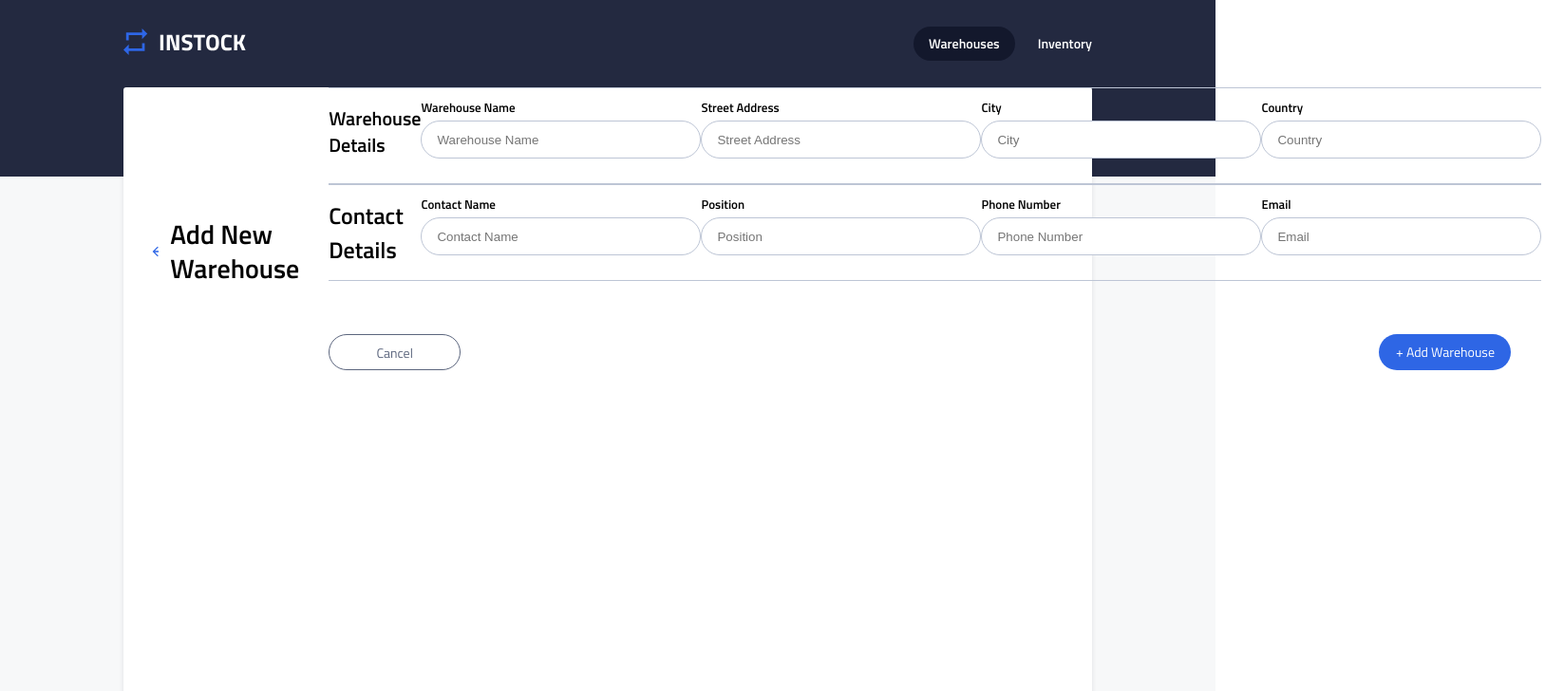
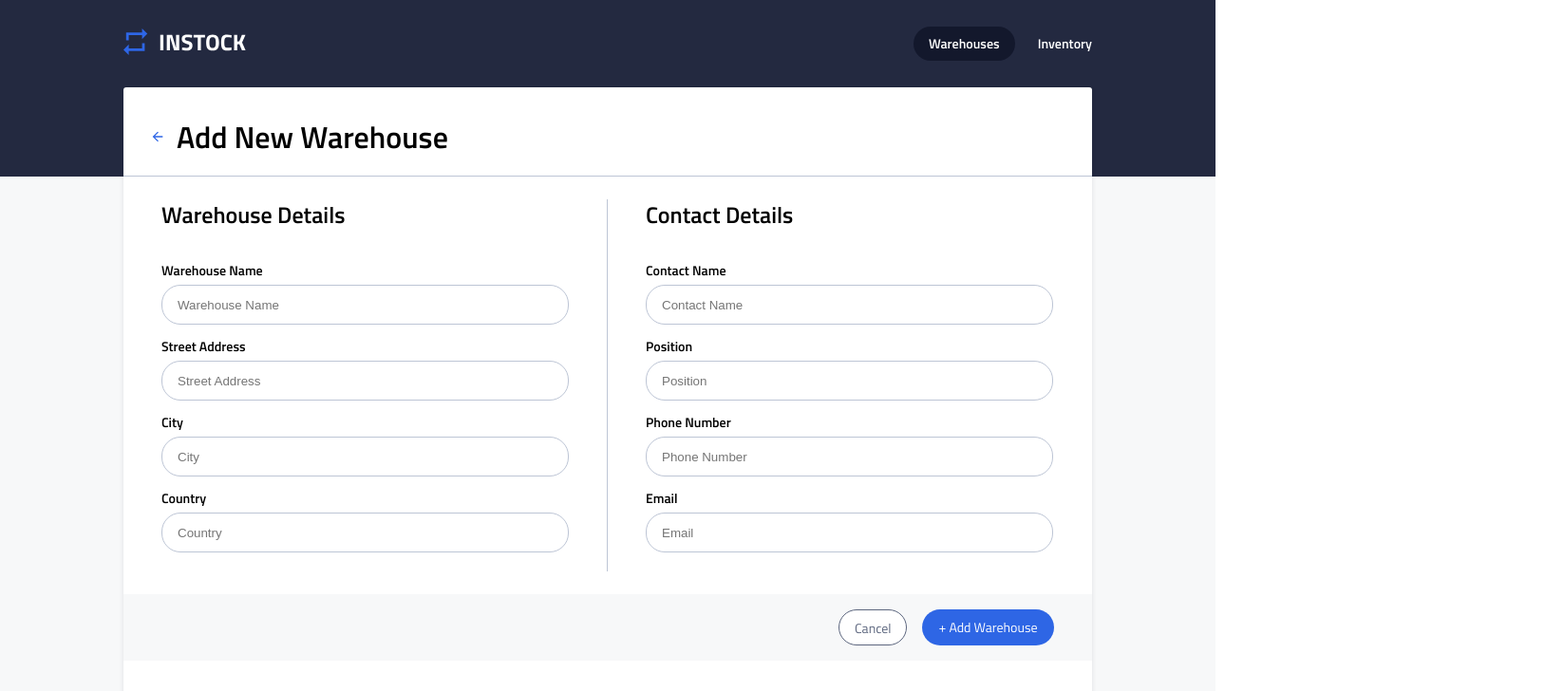
Before and after one commit to xfroggy/instock-group3, a React (Create React App) app in the folder client/: page /warehouses/add in a window 1280 px wide. Shown: the top 728 px of the page at 95% size, 1647 px wide, since content can reach past the window. Built offline with nearby package versions, Linux system fonts and the light colour scheme.

Commit message:
before pull from github

```diff
--- /dev/null
+++ b/client/src/components/Inventory/InventoryDelete.jsx
@@ -0,0 +1,2 @@
+import React from 'react'
+import { Modal, Button }
--- a/client/src/components/warehouse/WarehouseAdd.jsx
+++ b/client/src/components/warehouse/WarehouseAdd.jsx
@@ -5,7 +5,8 @@ import axios from 'axios';
 
 const WarehouseAdd = () => {
     const history = useHistory();
-    const emptyError = "This field is required.";
+    const emptyError = `<div class="danger-icon"><div class="text-danger">This field is required.</div></div>`;
+
 
     const [formContents, setFormContents] = useState();
     const [warehouseName, setWarehouseName] = useState("");
@@ -72,7 +73,7 @@ const WarehouseAdd = () => {
             setPhone({ error: emptyError });
         } else if (!phonePattern.test(formData.get('phone'))) {
             isValid = false;
-            setPhone({ error: "not a valid phone number" });
+            setPhone({ error: `<div class="danger-icon"><div class="text-danger">Not valid phone number format.</div></div>` });
         } else {
             setPhone({ error: "" });
         }
@@ -84,7 +85,7 @@ const WarehouseAdd = () => {
             setEmail({ error: emptyError });
         } else if (!emailPattern.test(formData.get('email'))) {
             isValid = false;
-            setEmail({ error: "Not valid email syntax" });
+            setEmail({ error: `<div class="danger-icon"><div class="text-danger">Not valid email syntax.</div></div>` });
         } else {
             setEmail({ error: "" });
         }
@@ -121,94 +122,97 @@ const WarehouseAdd = () => {
 
     return (
         <>
-            {/* <div className="card__container">
-                <div className="form__container">
-                    <div className="card__header--container">
-                        <div className="card__arrow"></div>
-                        <h1 className="card__header--title">Add Warehouse</h1>
-                    </div> */}
-
             <section className="warehouse__parent">
                 <div className="warehouse__background--gray">
                     <div className="warehouse__background"></div>
                     <div className="warehouse__firstRow">
                         <div className="warehouse__firstRow--box">
                             <div className="warehouse__container">
-                                <div className="warehouse__box--row">
+                                <div className="card__box--row">
 
                                     <div className="card__top--container">
                                         <div className="card__arrow"></div>
                                         <h1 className="card__top--title">Add New Warehouse</h1>
                                     </div>
-
+                                </div>
 
 
                                 <form onSubmit={addWarehouse}>
-                                        <div className="card__details--container warehouse__tableRow">
+                                    <div className="card__horizontal">
+                                        <div className="card__details--container--first">
                                             <h2 className="card__details--title">Warehouse Details</h2>
                                             <div className="form__group">
                                                 <div className="form__label">Warehouse Name</div>
-                                                <input className="form__input" type="text"
+                                                <input className="form__input" style={{ border: warehouseName.error ? '1px solid red' : '' }} type="text"
                                                     name="warehouseName"
                                                     placeholder="Warehouse Name"
                                                 />
-                                                <div className="text-danger">
-                                                    {formContents && !formContents.warehouseName ? warehouseName.error : ""}
+                                                <div className="error__container">
+                                                    {formContents && !formContents.warehouseName ?
+                                                        <div dangerouslySetInnerHTML={{ __html: warehouseName.error }}></div> : ""}
                                                 </div>
                                             </div>
 
                                             <div className="form__group">
                                                 <div className="form__label">Street Address</div>
-                                                <input className="form__input" type="text" name="address"
+                                                <input className="form__input" style={{ border: address.error ? '1px solid red' : '' }} type="text" name="address"
                                                     placeholder="Street Address"
                                                 />
-                                                <div className="text-danger">
-                                                    {formContents && !formContents.address ? address.error : ""}
+                                                <div className="error__container">
+                                                    {formContents && !formContents.address ?
+                                                        <div dangerouslySetInnerHTML={{ __html: address.error }}></div> : ""}
                                                 </div>
                                             </div>
                                             <div className="form__group">
                                                 <div className="form__label">City</div>
-                                                <input className="form__input" type="text" name="city" placeholder="City" />
-                                                <div className="text-danger">
-                                                    {formContents && !formContents.city ? city.error : ""}
+                                                <input className="form__input" style={{ border: city.error ? '1px solid red' : '' }} type="text" name="city" placeholder="City" />
+                                                <div className="error__container">
+                                                    {formContents && !formContents.city ?
+                                                        <div dangerouslySetInnerHTML={{ __html: city.error }}></div> : ""}
                                                 </div>
                                             </div>
                                             <div className="form__group">
                                                 <div className="form__label">Country</div>
-                                                <input className="form__input" type="text" name="country" placeholder="Country" />
-                                                <div className="text-danger">
-                                                    {formContents && !formContents.country ? country.error : ""}
+                                                <input className="form__input" style={{ border: country.error ? '1px solid red' : '' }} type="text" name="country" placeholder="Country" />
+                                                <div className="error__container">
+                                                    {formContents && !formContents.country ?
+                                                        <div dangerouslySetInnerHTML={{ __html: country.error }}></div> : ""}
                                                 </div>
                                             </div>
                                         </div>
-                                        <div className="card__details--container warehouse__tableRow">
-                                            <h2>Contact Details</h2>
+                                        <div className="card__details--container--second ">
+                                            <h2 className="card__details--title">Contact Details</h2>
                                             <div className="form__group">
                                                 <div className="form__label">Contact Name</div>
-                                                <input className="form__input" type="text" name="contactName" placeholder="Contact Name" />
-                                                <div className="text-danger">
-                                                    {formContents && !formContents.contactName ? contactName.error : ""}
+                                                <input className="form__input" style={{ border: contactName.error ? '1px solid red' : '' }} type="text" name="contactName" placeholder="Contact Name" />
+                                                <div className="error__container">
+                                                    {formContents && !formContents.contactName ?
+                                                        <div dangerouslySetInnerHTML={{ __html: contactName.error }}></div> : ""}
                                                 </div>
                                             </div>
                                             <div className="form__group">
                                                 <div className="form__label">Position</div>
-                                                <input className="form__input" type="text" name="position" placeholder="Position" />
-                                                <div className="text-danger">
-                                                    {formContents && !formContents.position ? position.error : ""}
+                                                <input className="form__input" style={{ border: position.error ? '1px solid red' : '' }} type="text" name="position" placeholder="Position" />
+                                                <div className="error__container">
+                                                    {formContents && !formContents.position ?
+                                                        <div dangerouslySetInnerHTML={{ __html: position.error }}></div> : ""}
                                                 </div>
                                             </div>
                                             <div className="form__group">
                                                 <div className="form__label">Phone Number</div>
-                                                <input className="form__input" type="text" name="phone" placeholder="Phone Number" />
-                                                <div className="text-danger">
-                                                    {formContents && !formContents.phone ? phone.error : ""}
+                                                <input className="form__input" style={{ border: phone.error ? '1px solid red' : '' }} type="text" name="phone" placeholder="Phone Number" />
+                                                <div className="error__container">
+                                                    {formContents && !formContents.phone ?
+                                                        <div dangerouslySetInnerHTML={{ __html: phone.error }}></div> : ""}
                                                 </div>
                                             </div>
                                             <div className="form__group">
                                                 <div className="form__label">Email</div>
-                                                <input className="form__input" type="text" name="email" placeholder="Email" />
-                                                <div className="text-danger">
-                                                    {formContents && !formContents.email ? email.error : ""}
+                                                <input className="form__input" style={{ border: email.error ? '1px solid red' : '' }} type="text" name="email" placeholder="Email" />
+                                                <div className="error__container">
+                                                    {formContents && !formContents.email ?
+                                                        <div dangerouslySetInnerHTML={{ __html: email.error }}></div> : ""}
+                                                </div>
                                             </div>
                                         </div>
                                     </div>
@@ -222,7 +226,7 @@ const WarehouseAdd = () => {
                         </div>
                     </div>
                 </div>
-                </div>
+
             </section>
         </>
     )
--- a/client/src/components/warehouse/WarehouseAdd.scss
+++ b/client/src/components/warehouse/WarehouseAdd.scss
@@ -1,39 +1,25 @@
 @use '../../partials/partials' as *;
 @use '../../partials/mixins.scss' as *;
 
-// .card__container {
-//     position: absolute;
-//     left: 4.27%;
-//     right: 4.27%;
-//     top: 11.79%;
-//     bottom: 8.32%;
-
-//     /* White */
-
-//     background: #FFFFFF;
-//     /* Card Shadow */
-
-//     box-shadow: 0px 2px 5px rgba(19, 24, 44, 0.1);
-//     border-radius: 3px;
-// }
-
-// .card__container {
-//     display: flex;
-//     // flex-direction: column;
-//     width: 21.4375rem;
-//     background-color: $white;
-//     position: absolute;
-//     box-shadow: 0rem 0.125rem 0.3125rem rgb(19 24 44 / 10%);
-//     border-radius: 0.1875rem;
-//   }
 .card{
 
     &__top--container {
         display: flex;
         align-items: center;
         margin-top: 2rem;
-        margin-bottom: 1.5rem;
-        margin-left: 1.75rem;
+        padding-left: 1.75rem;
+        padding-bottom: 1.5rem;
+        border-bottom: 1px solid $cloud;
+
+        @include tablet{
+            padding-bottom: 1.3125rem; //21px
+        }
+    }
+
+    &__box--row {
+        @include tablet{
+
+        }
     }
 
 
@@ -44,6 +30,10 @@
         width: 1rem;
         height: 1rem;
         margin-right: .75rem; //12px
+
+        &:hover, &:focus {
+            transform: scale(1.2);
+        }
     }
 
     &__top--title{
@@ -51,19 +41,84 @@
         line-height: 2.25rem; //36px;
         font-weight: 600;
         margin: 0;
+
+        @include tablet {
+            font-size: 2rem; //32px
+            line-height: 2.5rem; //40px
+        }
+
+        @include desktop{
+            font-size: 2rem; //32px
+            line-height: 2.5rem; //40px
+        }
     }
 
     &__details--title {
         font-size: 1.25rem; //20px
         font-weight: 600;
         line-height: 1.75rem; //28px
-        margin: 1rem 0 1.5rem 0;
+        margin: 0 0 1.5rem 0;
+
+        @include tablet{
+            font-size: 1.5rem; //24px
+            line-height: 2rem; //32px
+            margin-bottom: 2rem;
+        }
+
+
     }
 
-    &__details--container{
-        margin: 0 1.5rem;
+    &__horizontal {
+
+        @include tablet{
+            display: flex;
+            flex-direction: row;
+        }
+
+
     }
+
+    &__details--container--first {
+        padding: 1rem 1.5rem 0 1.5rem;
+        border-bottom: 1px solid $cloud;
+        padding-bottom: .5rem;
+
+        @include tablet {
+            padding-top: 0;
+            padding-right: 2rem;
+            padding-left: 2rem;
+            border-bottom: none;
+            border-right: 1px solid $cloud;
+            margin-top: 1.5rem;
+            margin-bottom: 1.5rem;
+        }
+
+        @include desktop {
+            padding-right: 2.5rem;
+            padding-left: 2.5rem;
+        }
+    }
+
+    &__details--container--second{
+        padding: 1rem 1.5rem 0 1.5rem;
+
+        @include tablet {
+            padding-top: 1.5rem;
+            padding-right: 2rem;
+            padding-left: 2rem;
+        }
+
+        @include desktop {
+            padding-right: 2.5rem;
+            padding-left: 2.5rem;
+        }
+    }
+
+
+
 }
+
+
 
 .form {
     &__label {
@@ -71,8 +126,12 @@
         font-size: 0.8125rem; //13px
         font-weight: 600;
         margin-bottom: .25rem;
+        line-height: 1.25rem; //20px
 
-        line-height: 1.25rem; //20px
+        @include tablet {
+            font-size: 0.875rem; //14px
+            line-height: 1.375rem; //22px
+        }
 
     }
 
@@ -82,29 +141,70 @@
         border: 1px solid $cloud;
         border-radius: 1.25rem;
         padding-left: 1rem;
-        margin-bottom: 1rem;
+        margin-bottom: .25rem;
 
-        &:focus {
+        @include tablet{
+            width: 16.75rem; //287.5px
+            height: 2.375rem; //38px
+        }
+
+        @include desktop{
+            width: 25.563rem; //429px
+
+        }
+
+        &:hover, &:focus {
             border-radius: 1.25rem;
             border: 1px solid $indigo;
             outline: none;
         }
+
+
     }
 
     &__button-group {
         display: flex;
-        padding: 1.5rem 1.5rem 1rem 1.5rem;
+        padding: 1rem 1.5rem;
+        align-items: center;
         justify-content: space-between;
+        background-color: $light-gray;
+
+        @include tablet{
+            justify-content: flex-end;
+            padding-right: 2rem;
+        }
+        @include desktop{
+            padding-right: 2.5rem;
+        }
 
     }
 }
 
-button.btn-clear {
+button {
+    height: 2.375rem;
+        width: 10.5rem;
+        font-family: Titillium Web;
+        font-size: 0.875rem;
+        line-height: 1.375rem;
+        padding: 0.5rem 1rem;
+      //  margin: 2rem 2rem 1.5rem 0rem;
+        border-radius: 1.25rem;
+        background-color: $indigo;
+        color: $white;
+        border: none;
+
+
+&.btn-clear {
     background-color: $white;
     color: $slate;
     width: 8.6875rem; //139px;
     border: 1px solid $slate;
     margin-left: 0;
+    margin-bottom: 0;
+
+    @include tablet {
+        width: 4.5rem; // 72px;
+    }
 
 
     &:hover {
@@ -115,7 +215,46 @@ button.btn-clear {
     }
 }
 
-button.btn-add {
+&.btn-add {
     width: 8.6875rem; //139px;
     margin-left: 1rem;
+    margin-bottom: 0;
+
+    &:hover, &:focus {
+        background-color: $graphite;
+        outline:none;
+
+    }
 }
+
+}
+
+.text-danger {
+   font-size: 0.6875rem; //11px
+   line-height: 1rem;
+   margin-left: 1.083125rem;  //17.33px;
+   color: $red;
+   width: 300px;
+}
+
+.danger-icon {
+    background-image: url(../../assets/icons/error-24px.svg);
+        background-repeat: no-repeat;
+        background-size: cover;
+        width: 0.833125rem; //13.33px;
+        height: 0.833125rem; // 13.33px;
+
+}
+
+.error{
+    &__container{
+        display: flex;
+        flex-direction: row;
+        margin-bottom: .5rem;
+
+    }
+}
+
+.empty-space {
+    height: .833125rem; // 13.33px;
+}
```
Also changed, not shown: client/src/components/warehouse/WarehouseEdit.jsx (+77 -52 lines), client/src/components/Inventory/InventoryDelete.scss (added), 1 other file (tests, documents, lock files or other folders). Lines whose indentation alone changed are shown as unchanged.
